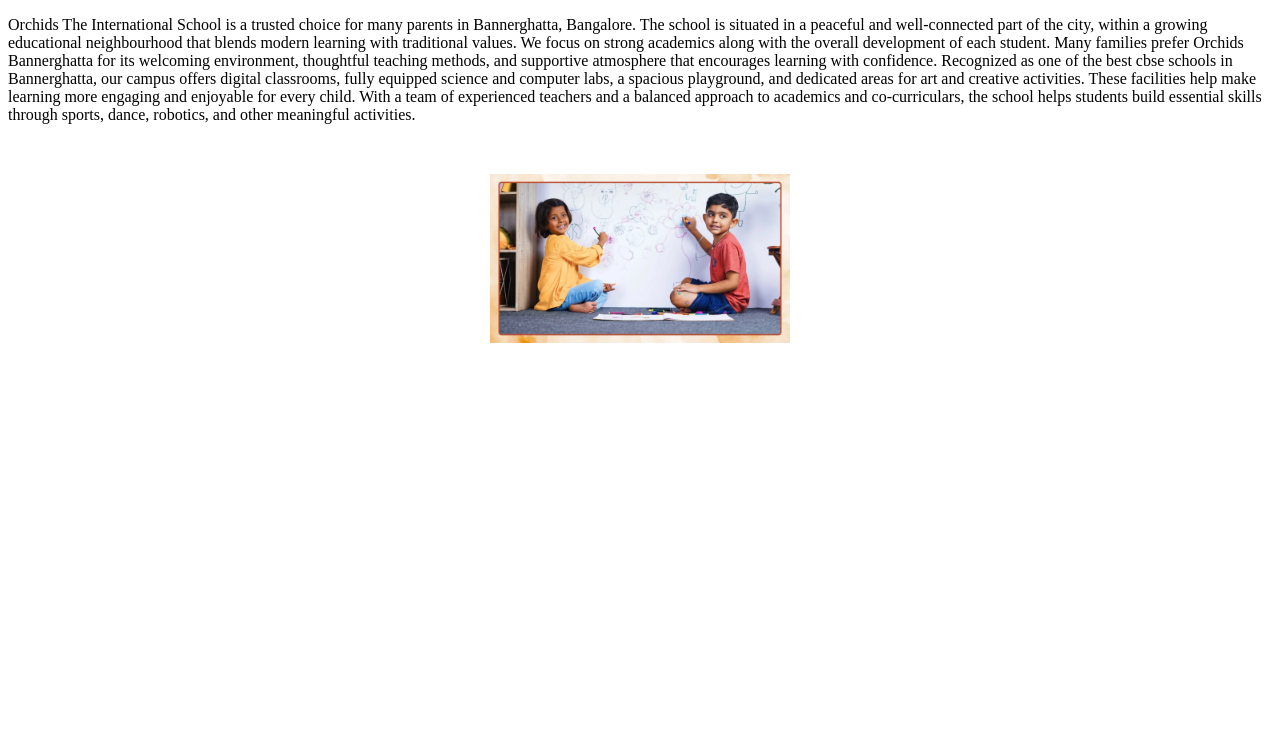
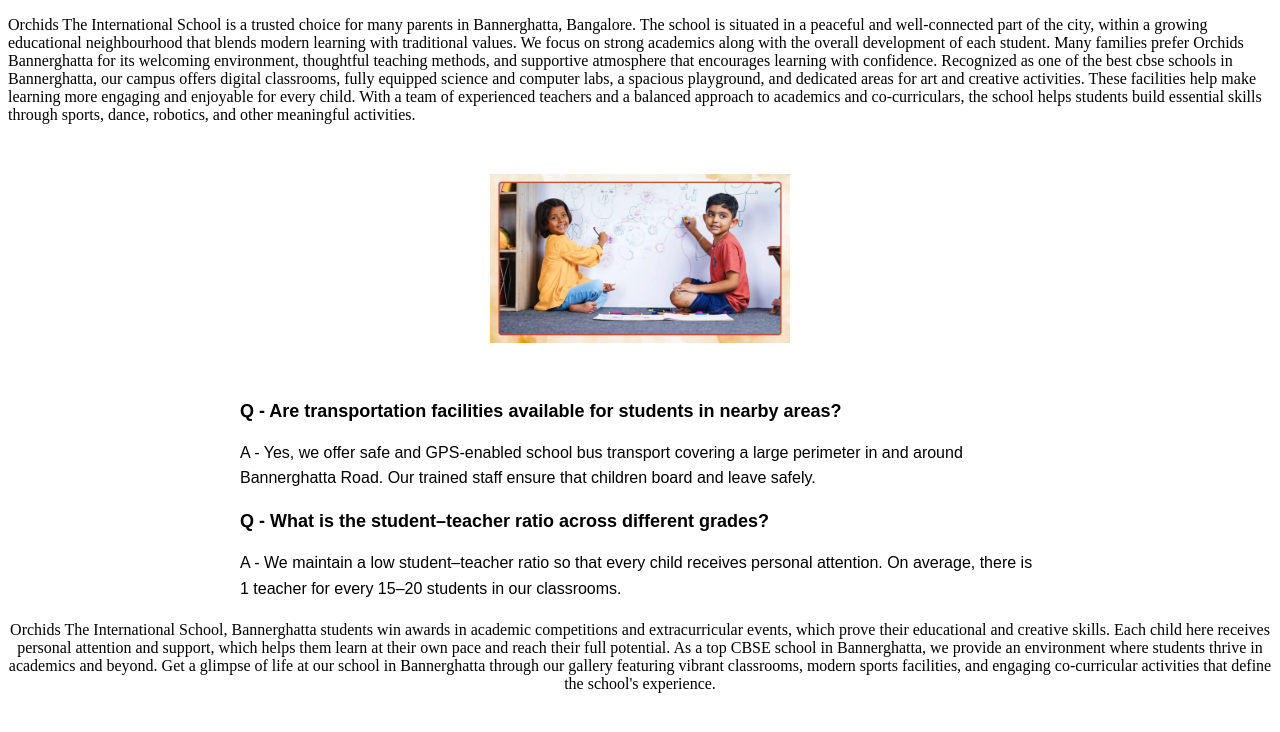
Before and after one commit to Atindra-007/Data-3, a plain HTML site: page index.html in a window 1280 px wide. Drawn offline with Linux system fonts and the light colour scheme.

Commit message:
Commit 4

```diff
--- a/index.html
+++ b/index.html
@@ -2,6 +2,29 @@
 <html>
 <head>
     <title>Git Practice</title>
+    <style>
+.faq-section {
+  max-width: 800px;
+  margin: 20px auto;
+  font-family: Arial, sans-serif;
+}
+
+.faq-item {
+  margin-bottom: 20px;
+}
+
+.faq-question {
+  font-size: 18px;
+  font-weight: bold;
+}
+
+.faq-answer {
+  font-size: 16px;
+  margin-top: 5px;
+  line-height: 1.6;
+}
+</style>
+
 </head>
 <body>
     <p align="centre">Orchids The International School is a trusted choice for many parents in Bannerghatta, Bangalore. The school is situated in a peaceful and well-connected part of the city, within a growing educational neighbourhood that blends modern learning with traditional values.
@@ -14,6 +37,32 @@
 <br>
 <p align="center"><img src="stress_busting.webp" alt="Stress Busting Image" width="300"></p>
 <br>
+<p align="centre">
 
+<div class="faq-section">
+
+  <div class="faq-item">
+    <h3 class="faq-question">
+      Q - Are transportation facilities available for students in nearby areas?
+    </h3>
+    <p class="faq-answer">
+      A - Yes, we offer safe and GPS-enabled school bus transport covering a large perimeter in and around Bannerghatta Road. Our trained staff ensure that children board and leave safely.
+    </p>
+  </div>
+
+  <div class="faq-item">
+    <h3 class="faq-question">
+      Q - What is the student–teacher ratio across different grades?
+    </h3>
+    <p class="faq-answer">
+      A - We maintain a low student–teacher ratio so that every child receives personal attention. On average, there is 1 teacher for every 15–20 students in our classrooms.
+    </p>
+  </div>
+
+</div>
+
+</p>
+
+<p align="center">Orchids The International School, Bannerghatta students win awards in academic competitions and extracurricular events, which prove their educational and creative skills. Each child here receives personal attention and support, which helps them learn at their own pace and reach their full potential. As a top CBSE school in Bannerghatta, we provide an environment where students thrive in academics and beyond. Get a glimpse of life at our school in Bannerghatta through our gallery featuring vibrant classrooms, modern sports facilities, and engaging co-curricular activities that define the school's experience.</p>
 </body>
 </html>
```
